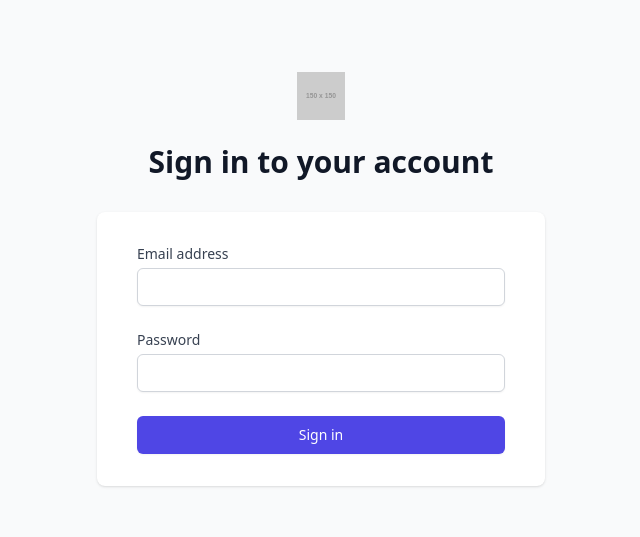
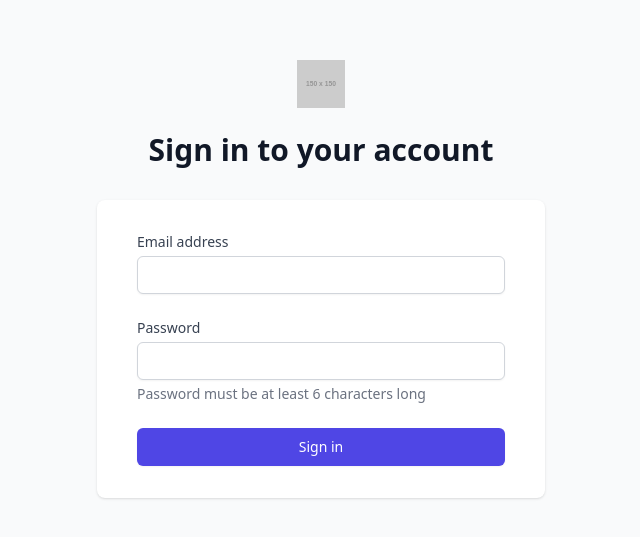
Before and after one commit to davidalos/react-ydzzghzw, a React (Vite) app: page /login in a window 1280 px wide. Shown: the part 121-658 px from the top of the page, without its empty margins (319-959 px from the left). Built offline with nearby package versions, Linux system fonts and the light colour scheme.

Commit message:
Add password length validation to Login form

```diff
--- a/src/Login.jsx
+++ b/src/Login.jsx
@@ -11,6 +11,13 @@ export default function Login() {
 
   async function handleLogin(e) {
     e.preventDefault();
+
+    // Add password length validation
+    if (password.length < 6) {
+      toast.error('Password must be at least 6 characters long');
+      return;
+    }
+
     setLoading(true);
 
     try {
@@ -75,11 +82,15 @@ export default function Login() {
                   type="password"
                   autoComplete="current-password"
                   required
+                  minLength={6}
                   value={password}
                   onChange={(e) => setPassword(e.target.value)}
                   className="appearance-none block w-full px-3 py-2 border border-gray-300 rounded-md shadow-sm placeholder-gray-400 focus:outline-none focus:ring-indigo-500 focus:border-indigo-500 sm:text-sm"
                 />
               </div>
+              <p className="mt-1 text-sm text-gray-500">
+                Password must be at least 6 characters long
+              </p>
             </div>
 
             <div>
```
